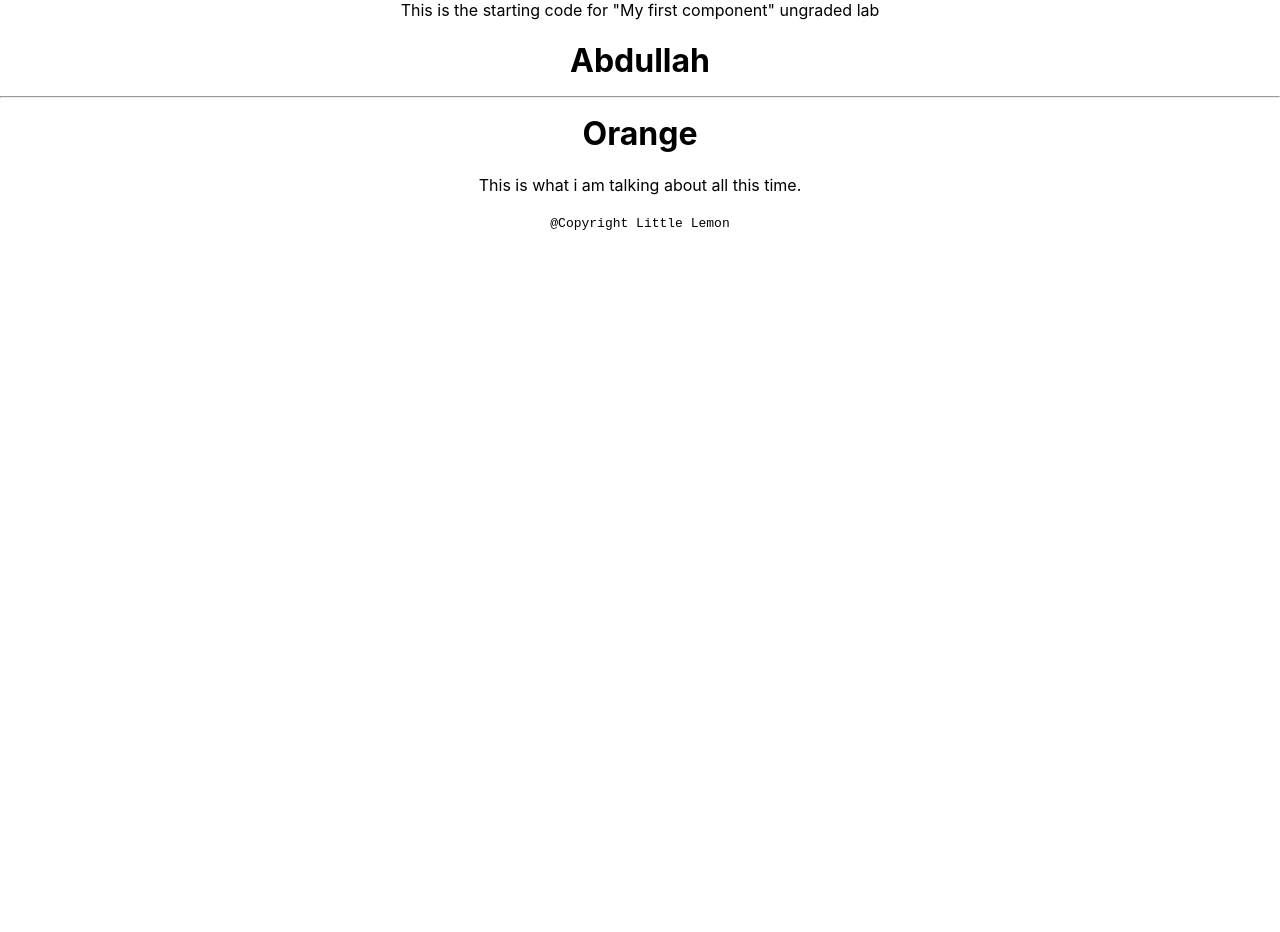
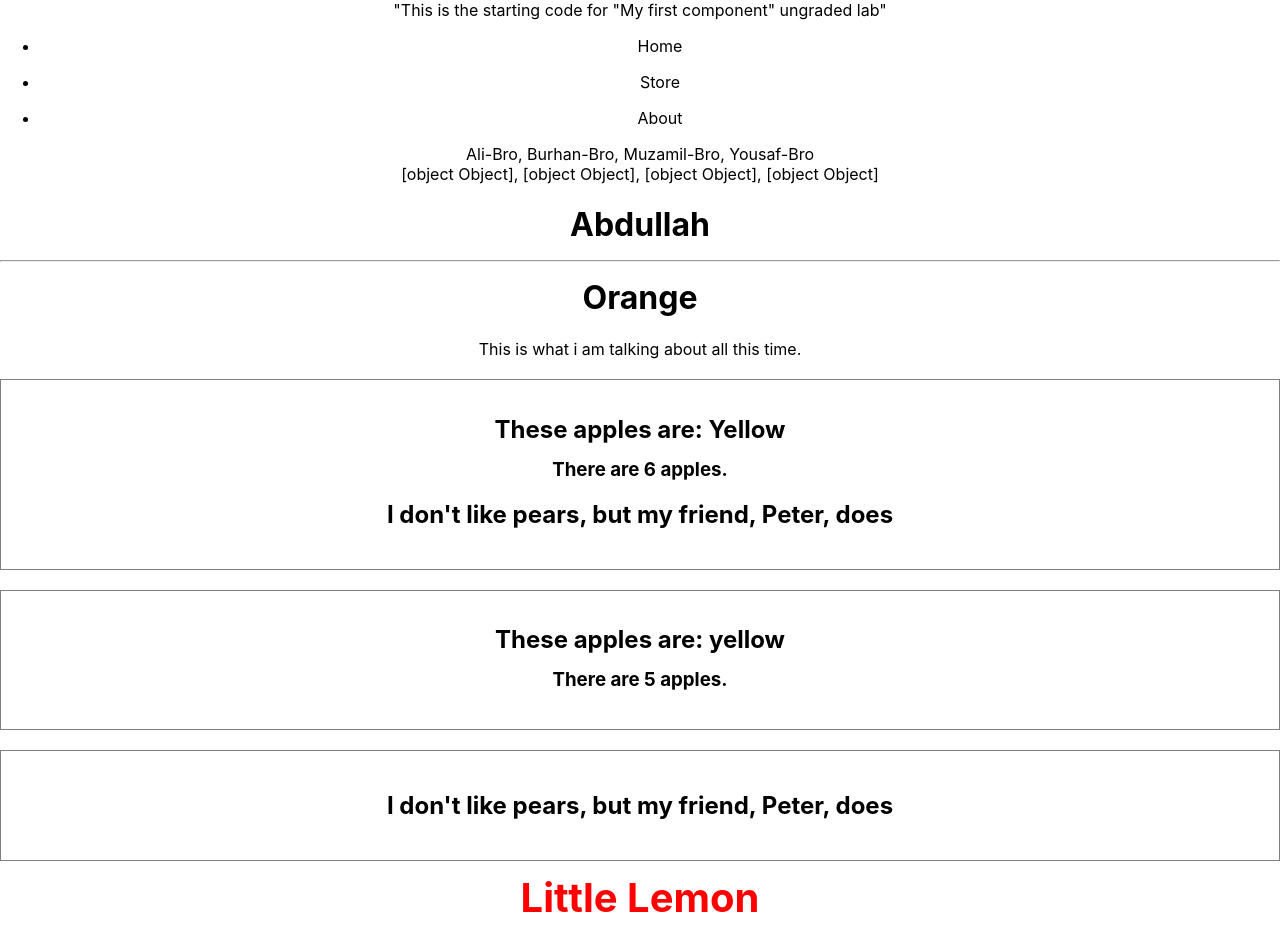
Before and after one commit to 4-Abdullah/Meta_Front_End_Developer_Professional_Certificate, a React (Create React App) app in the folder 5-React Basics/firstapp/: page / in a window 1280 px wide. Shown: the top 932 px of the page. Before the commit the page ends 800 px from the top, so only its background shows below. Built offline with nearby package versions, Linux system fonts and the light colour scheme.

Commit message:
function expression, arrow function, forEach, map and ternaryoperator examples

```diff
--- a/5-React Basics/firstapp/src/App.css
+++ b/5-React Basics/firstapp/src/App.css
@@ -27,7 +27,10 @@
 .App-link {
   color: #61dafb;
 }
-
+.promo-section{
+  font-weight: bold;
+  line-height: 20px;
+}
 @keyframes App-logo-spin {
   from {
     transform: rotate(0deg);
--- a/5-React Basics/firstapp/src/App.js
+++ /dev/null
@@ -1,22 +0,0 @@
-// import logo from './logo.svg';
-import './App.css';
-import Heading from './Heading';
-import Main from './Main';
-import Footer from './Footer';
-// function Heading(){
-//   return(
-//     <h1>Heading of the first component </h1>
-//   )
-// }
-function App() {
-  return (
-    <div className="App">
-       This is the starting code for "My first component" ungraded lab
-      <Heading name="Abdullah" color="Orange"/>
-      <Main content="This is what i am talking about all this time."/>
-      <Footer copyright="@Copyright Little Lemon"/>
-    </div>
-  );
-}
-
-export default App;
--- /dev/null
+++ b/5-React Basics/firstapp/src/App.jsx
@@ -0,0 +1,40 @@
+// import logo from './logo.svg';
+import './App.css';
+import Heading from './Heading';
+import Main from './Main';
+import Footer from './Footer';
+import Cover from './Cover';
+import Pears from './Pears';
+import Apples from './Apples';
+import Promo from './Promo';
+import { FirstNav,SecondNav,ThirdNav,BrotherList } from './function';
+
+function App() {
+  return (
+    <div className="App">
+       "This is the starting code for "My first component" ungraded lab"
+      <FirstNav first="Home"/>
+      <SecondNav first="Store"/>
+      <ThirdNav first="About"/>
+      <BrotherList relation="Bro"/>
+
+{/*use of forEach to iterate over an array*/}
+      <div>
+          {[10, 20, 30].forEach(item => console.log(item * 10))}
+      </div>
+      <Heading name="Abdullah" color="Orange"/>
+      <Main content="This is what i am talking about all this time."/>
+      <Cover>
+        <Apples color="Yellow" number="6"/>
+        <Pears friend="Peter"/>
+      </Cover>
+      {/* Another way to call Sub-Components*/}
+      <Cover children={<Apples color="yellow" number="5" />}/>
+      <Cover children={<Pears friend="Peter" />}/>
+      <Promo heading="Little Lemon" promoheading="Eat what you can"/>
+      <Footer copyright="@Copyright Little Lemon"/>
+    </div>
+  );
+}
+
+export default App;
--- /dev/null
+++ b/5-React Basics/firstapp/src/Apples.jsx
@@ -0,0 +1,13 @@
+function Apples(props) {
+      return (
+        <div className="promo-section">
+            <div>
+                <h2>These apples are: {props.color}</h2>
+                </div>
+                <div>
+                <h3>There are {props.number} apples.</h3>
+            </div>
+        </div>
+      )
+    }
+    export default Apples
--- /dev/null
+++ b/5-React Basics/firstapp/src/Cover.jsx
@@ -0,0 +1,14 @@
+// import React from 'react';
+function Cover(props) {
+    let bagstyle={
+        padding:"20px",
+        margin:"20px 0",
+        border:"1px solid gray",
+        background:"#fff"
+    }
+    return (
+        <div style={bagstyle}>{props.children}</div>
+    )
+}
+
+export default Cover;
--- /dev/null
+++ b/5-React Basics/firstapp/src/Function.jsx
@@ -0,0 +1,56 @@
+export function FirstNav (props){
+    return(
+        <ul>
+            <li>{props.first}</li>
+        </ul>
+    )
+}
+export const SecondNav=function(props){
+    return(
+        <ul>
+            <li>{props.first}</li>
+        </ul>
+    )
+}
+// if one parameter then parentheses is optional other than that its compulsory
+export const ThirdNav=props=>{
+    return(
+        <ul>
+            <li>{props.first}</li>
+        </ul>
+    )
+}
+export function BrotherList(props){
+    return(<div>
+            <div>
+                {["Ali","Burhan","Muzamil","Yousaf"].map(item=>item+"-"+props.relation).join(', ')}
+            </div>
+            <div>
+            {["Ali","Burhan","Muzamil","Yousaf"].map(item=><div key="item">{item+"-"+props.relation}</div>).join(', ')}
+        </div>
+        </div>
+    )
+}
+// comparison-operator ? true:false
+export function ternaryoperator(){
+    return(
+        <div>
+            {<h1>{Math.random() >= 0.5 ? "Over 0.5" : "Under 0.5"}</h1>}
+        </div>
+    )
+}
+export function functiondeclaration(){
+    return(
+        <div>
+            {<h1>Here's a random number from 0 to 10:{(Math.floor(Math.random()*10)+1)}</h1>}
+        </div>
+    )
+}
+export function functionexpression(){
+    const getRandomNum=()=>(Math.floor(Math.random()*10)+1)
+    return(
+        <div>
+            {<h1>Here's a random number from 0 to 10:{getRandomNum()}</h1>}
+        </div>
+    )
+}
--- /dev/null
+++ b/5-React Basics/firstapp/src/Pears.jsx
@@ -0,0 +1,6 @@
+function Pears(props) {
+      return (
+        <h2>I don't like pears, but my friend, {props.friend}, does</h2>
+      )
+    }
+export default Pears
--- /dev/null
+++ b/5-React Basics/firstapp/src/Promo.jsx
@@ -0,0 +1,20 @@
+function Promo(props){
+        const style={
+            color: "red",
+            fontSize:"20px"
+        }
+        const sub_style={
+                color:"tomato"
+        }
+        return(
+            <div className="promo-section">
+                <div style={style}>
+                    <h1>{props.heading}</h1>
+                </div>
+                <div style={sub_style}>
+                <h2>{props.promoheading}</h2>
+                </div>
+            </div>
+        )
+}
+export default Promo;
```
Also changed, not shown: 5-React Basics/firstapp/src/Footer.jsx (renamed from 5-React Basics/firstapp/src/Footer.js), 5-React Basics/firstapp/src/Heading.jsx (renamed from 5-React Basics/firstapp/src/Heading.js), 5-React Basics/firstapp/src/Main.jsx (renamed from 5-React Basics/firstapp/src/Main.js).
